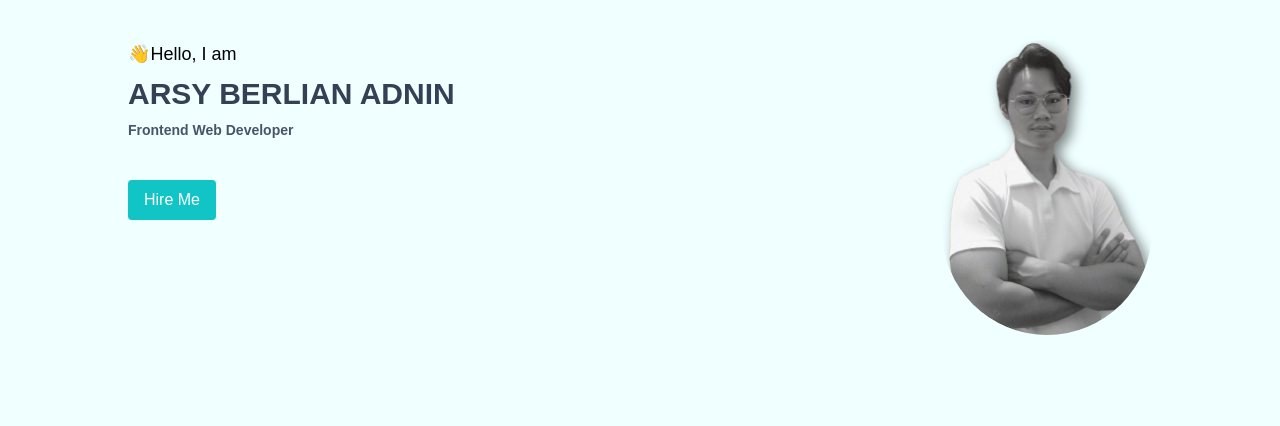
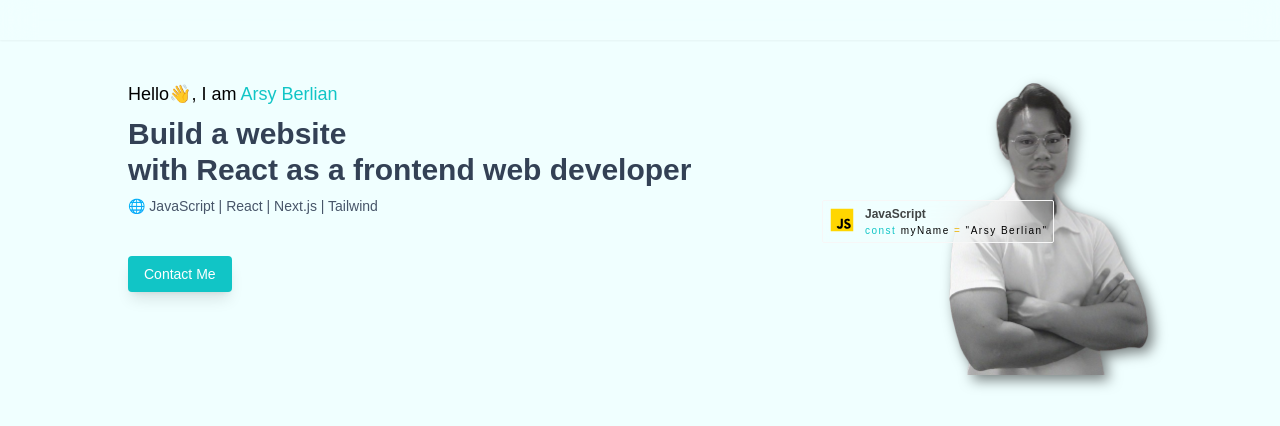
Before and after one commit to arsyHub/portofolio, a Next.js app: page / in a window 1280 px wide. Shown: the top 426 px of the page. Built offline with nearby package versions, Linux system fonts and the light colour scheme.

Commit message:
hero section

```diff
--- a/src/pages/index.tsx
+++ b/src/pages/index.tsx
@@ -2,21 +2,54 @@ import Image from "next/image";
 import React, { useState, useEffect } from "react";
 export default function Home() {
   return (
+    <>
+      {/* navbar section */}
+      <nav className="h-10 backdrop-blur-lg shadow-sm sticky top-0"></nav>
+      {/* end navbar section */}
+
       <main className="container m-auto ">
         {/* Hero Section */}
-      <div className="flex justify-between mt-10 px-5 md:px-28 lg:px-32">
+        <div className="flex flex-col md:flex-row md:justify-between mt-10 px-5 md:px-28 lg:px-32">
+          {/* Left section */}
           <div>
-          <h1 className="text-sm md:text-lg">👋Hello, I am</h1>
-          <h1 className="font-semibold text-2xl md:text-3xl text-slate-700 my-2">ARSY BERLIAN ADNIN</h1>
-          <h1 className="text-[12px] md:text-sm text-slate-600 font-semibold">Frontend Web Developer</h1>
-          <button className="mt-10 bg-[#11C5C6] hover:bg-[#0C9BAB] text-white py-2 px-4 rounded">Hire Me</button>
+            <h1 className="text-sm md:text-lg">
+              Hello👋, I am <span className=" text-[#11C5C6]">Arsy Berlian</span>
+            </h1>
+
+            <h1 className="font-semibold text-2xl md:text-3xl text-slate-700 my-2">
+              Build a website <br /> with React as a frontend web developer
+            </h1>
+
+            <h1 className="text-[12px] md:text-sm text-slate-600 ">🌐 JavaScript | React | Next.js | Tailwind</h1>
+
+            <button className="shadow-lg mt-10 mb-5 text-sm bg-[#11C5C6] hover:bg-[#0C9BAB] text-white py-2 px-4 rounded">Contact Me</button>
           </div>
 
-        <div className="rounded-full overflow-hidden ">
-          <Image src="/img/hero.png" alt="" className="rounded-full img w-[200px] md:w-[210px]" width={200} height={200} />
+          {/* Right section */}
+          <div className="  m-auto md:m-0 relative">
+            <div className="  -mx-[80px] md:-mx-[120px] my-[120px] flex gap-2 p-1  backdrop-blur-lg	border border-[#f7f7f7] rounded-sm absolute z-10">
+              <div>
+                <svg xmlns="http://www.w3.org/2000/svg" x="0px" y="0px" width="30" height="30" viewBox="0 0 48 48">
+                  <path fill="#ffd600" d="M6,42V6h36v36H6z"></path>
+                  <path
+                    fill="#000001"
+                    d="M29.538 32.947c.692 1.124 1.444 2.201 3.037 2.201 1.338 0 2.04-.665 2.04-1.585 0-1.101-.726-1.492-2.198-2.133l-.807-.344c-2.329-.988-3.878-2.226-3.878-4.841 0-2.41 1.845-4.244 4.728-4.244 2.053 0 3.528.711 4.592 2.573l-2.514 1.607c-.553-.988-1.151-1.377-2.078-1.377-.946 0-1.545.597-1.545 1.377 0 .964.6 1.354 1.985 1.951l.807.344C36.452 29.645 38 30.839 38 33.523 38 36.415 35.716 38 32.65 38c-2.999 0-4.702-1.505-5.65-3.368L29.538 32.947zM17.952 33.029c.506.906 1.275 1.603 2.381 1.603 1.058 0 1.667-.418 1.667-2.043V22h3.333v11.101c0 3.367-1.953 4.899-4.805 4.899-2.577 0-4.437-1.746-5.195-3.368L17.952 33.029z"
+                  ></path>
+                </svg>
+              </div>
+              <div>
+                <h1 className="text-[12px] font-semibold animate-pulse">JavaScript</h1>
+                <p className="text-[10px] typewriter">
+                  <span className="text-[#11C5C6]">const</span> myName <span className="text-yellow-500">=</span> &quot;Arsy Berlian&quot;
+                </p>
+              </div>
+            </div>
+
+            <Image src="/img/hero.png" alt="" className=" img w-[200px] md:w-[210px]" width={200} height={200} />
           </div>
         </div>
         {/* End Hero Section */}
       </main>
+    </>
   );
 }
--- a/src/styles/globals.css
+++ b/src/styles/globals.css
@@ -11,7 +11,7 @@ body {
   filter: drop-shadow(0.35rem 0.35rem 0.4rem rgba(0, 0, 0, 0.5));
 }
 
-.typewriter h2 {
+.typewriter {
   overflow: hidden; /* Ensures the content is not revealed until the animation */
   border-right: 0.15em solid orange; /* The typwriter cursor */
   white-space: nowrap;
```
Lines whose indentation alone changed are shown as unchanged.
